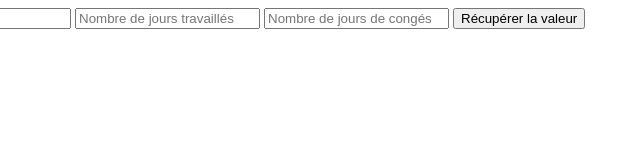
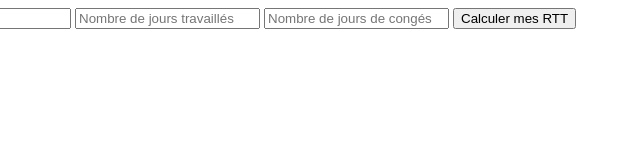
Before and after one commit to sidskaka/rttproject, a plain HTML site: page index.html in a window 1280 px wide. Shown: the full height of the page, 122-762 px from the left. Drawn offline with Linux system fonts and the light colour scheme.

Commit message:
sids commit

```diff
--- a/index.html
+++ b/index.html
@@ -460,7 +460,7 @@
       <input type="text" placeholder="Année" id="annee">
       <input type="text" placeholder="Nombre de jours travaillés" id="nbjt">
       <input type="text" placeholder="Nombre de jours de congés" id="nbcp">
-      <button type="button" onclick="getValue();">Récupérer la valeur</button><br /><br /><br />
+      <button type="button" onclick="getValue();">Calculer mes RTT</button><br /><br /><br />
       <div id="nbjrtt"></div>
    </body>
 </html>
```
